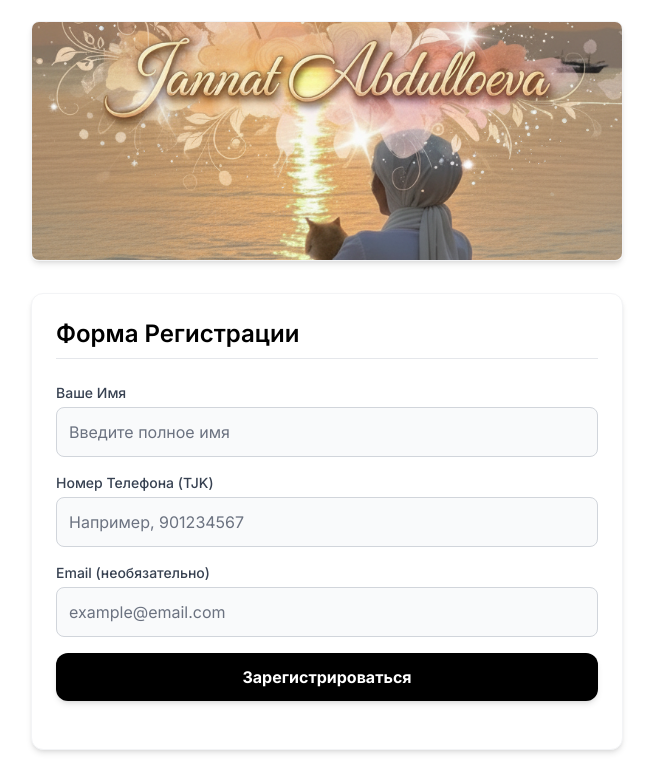
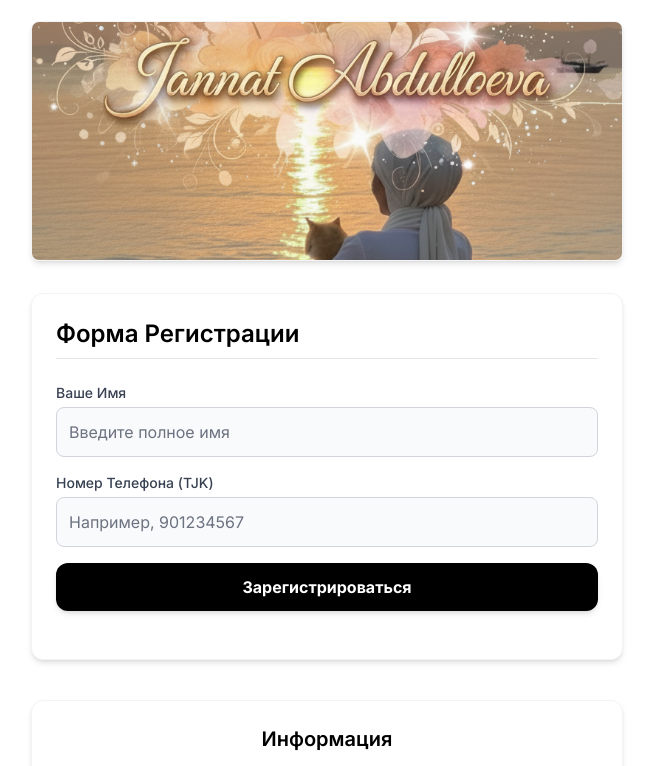
Before and after one commit to TaFo-Web-Academy/Jannat-Registration, a plain HTML site: page index.html in a window 1280 px wide. Shown: the part 179-945 px from the top of the page, without its empty margins (313-966 px from the left). Drawn offline with nearby package versions, Linux system fonts and the light colour scheme.

```diff
--- a/index.html
+++ b/index.html
@@ -60,14 +60,6 @@
                            pattern="[0-9]{9,}" title="Введите не менее 9 цифр"
                            class="w-full p-3 border border-gray-300 rounded-lg focus:ring-1 focus:ring-gray-400 focus:border-gray-400 transition duration-150 bg-gray-50 text-black placeholder-gray-500"
                            placeholder="Например, 901234567">
-                </div>
-                <div>
-                    <label for="email" class="block text-sm font-medium text-gray-700 mb-1">
-                        Email (необязательно)
-                    </label>
-                    <input type="email" id="email"
-                           class="w-full p-3 border border-gray-300 rounded-lg focus:ring-1 focus:ring-gray-400 focus:border-gray-400 transition duration-150 bg-gray-50 text-black placeholder-gray-500"
-                           placeholder="example@email.com">
                 </div>
                 <button type="submit" id="submit-button"
                         class="w-full bg-black text-white py-3 rounded-xl font-bold hover:bg-gray-800 transition duration-200 shadow-md">
@@ -365,4 +357,5 @@
 
     </script>
 </body>
+
 </html>
```
